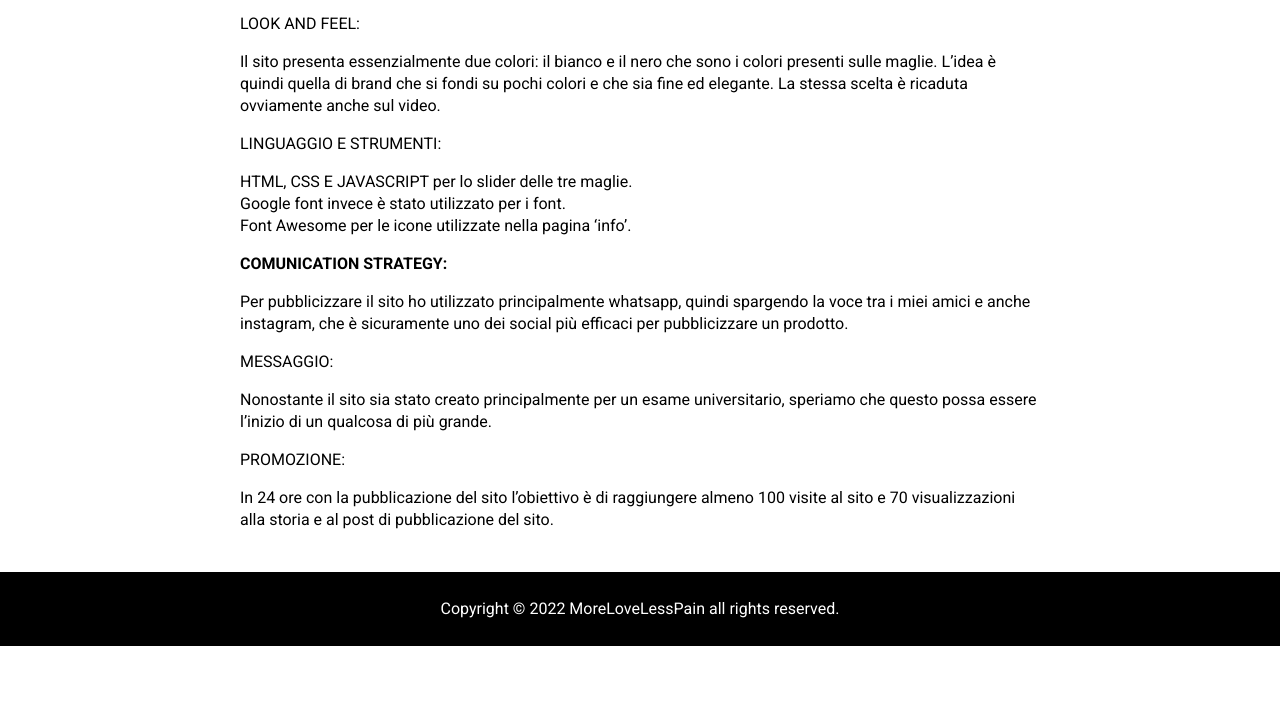
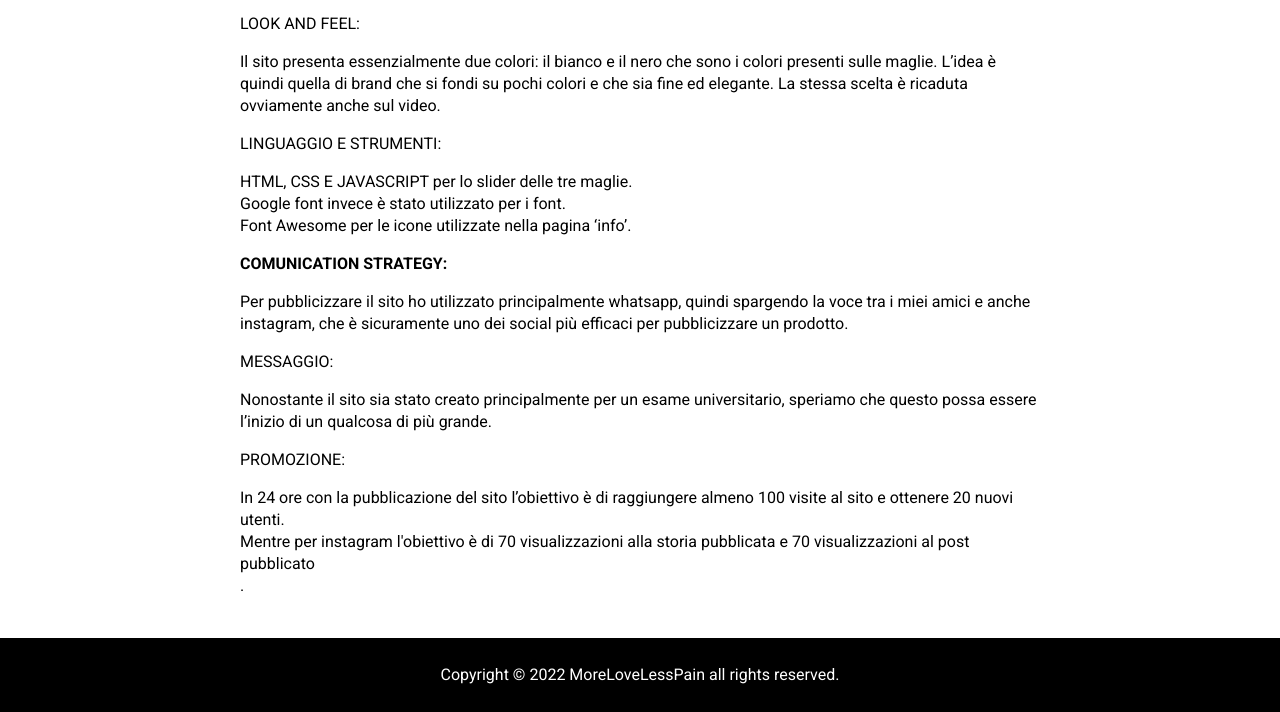
Before and after one commit to emadeluca99/More-Love-Less-Pain, a plain HTML site: page about.html in a window 1280 px wide. Shown: the part 2360-3072 px from the top of the page. Before the commit the page ends 3006 px from the top, so only its background shows below. Drawn offline with nearby package versions, Linux system fonts and the light colour scheme; a web font is replaced by a local one.

Commit message:
submitted

```diff
--- a/about.html
+++ b/about.html
@@ -96,7 +96,8 @@
         <p>MESSAGGIO:</p>
         <p>Nonostante il sito sia stato creato principalmente per un esame universitario, speriamo che questo possa essere l’inizio di un qualcosa di più grande.</p>
         <p>PROMOZIONE:</p>
-        <p>In 24 ore con la pubblicazione del sito l’obiettivo è di raggiungere almeno 100 visite al sito e 70 visualizzazioni alla storia e al post di pubblicazione del sito.</p>
+        <p>In 24 ore con la pubblicazione del sito l’obiettivo è di raggiungere almeno 100 visite al sito e ottenere 20 nuovi utenti.<br>Mentre per instagram
+        l'obiettivo è di 70 visualizzazioni alla storia pubblicata e 70 visualizzazioni al post pubblicato</br>.</p>
 			</a>
 			</div>
 		</article>
```
